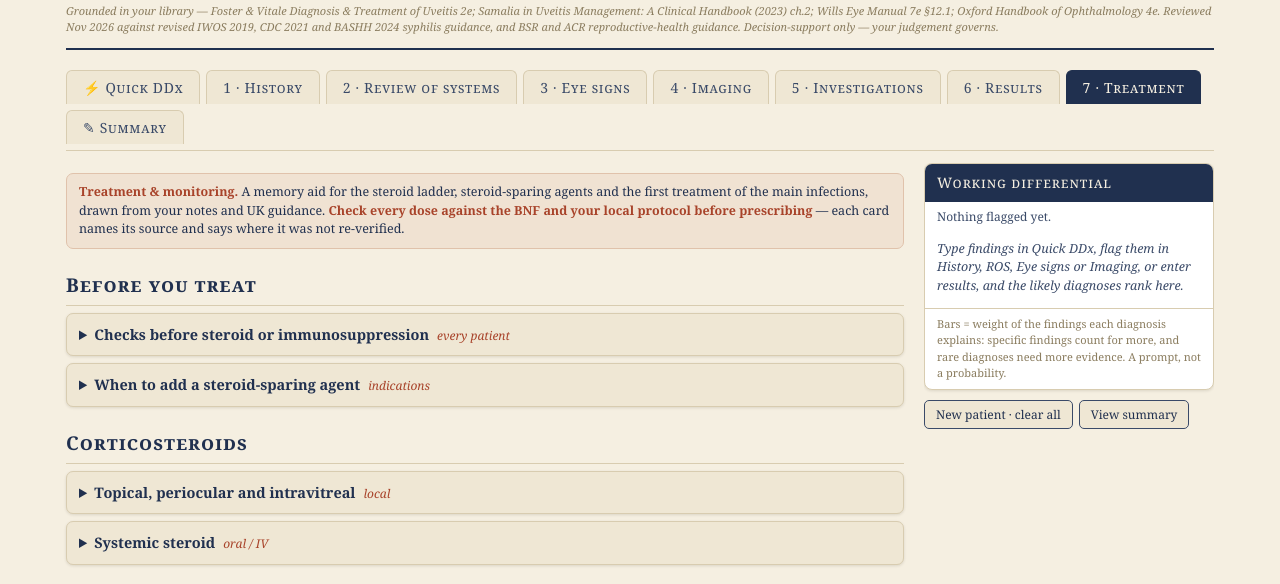
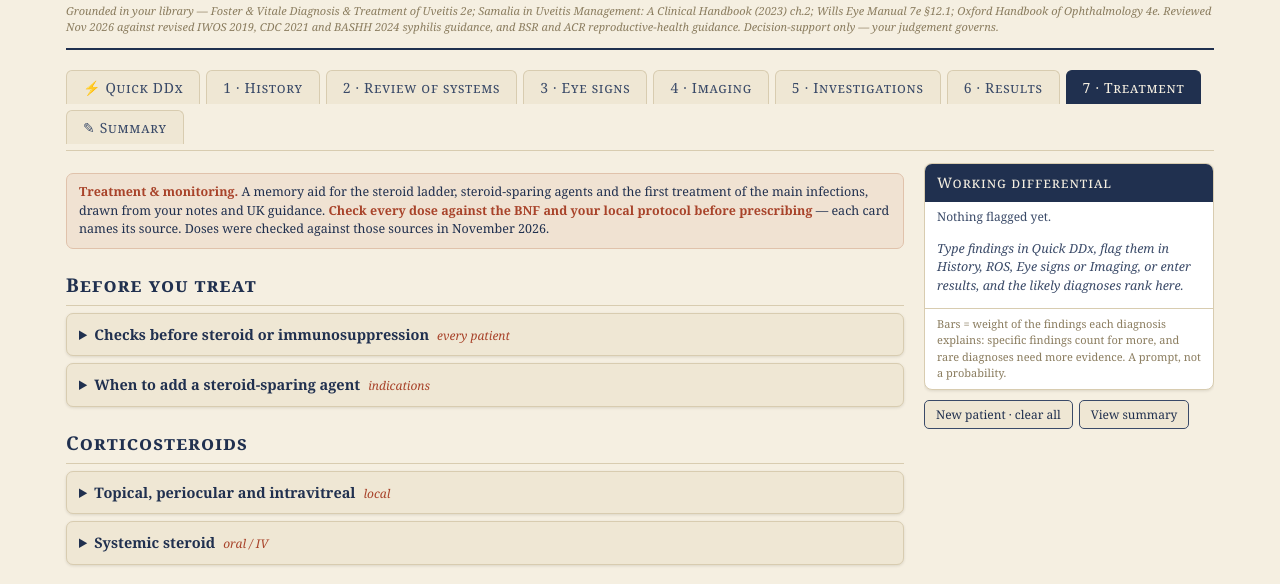
Before and after one commit to iklass-m/uveitis, a plain HTML site: page index.html in a window 1280 px wide. Both pictures are taken after a click on the button "7 · Treatment". Shown: the part 166-750 px from the top of the page. Drawn offline with Linux system fonts and the light colour scheme.

Commit message:
Treatment tab: verify doses against primary sources
- NICE TA460: full adalimumab criteria and stop rule; implant wording
- BSR 2025 csDMARD monitoring schedule and result actions replace 2017
- BSR 2022 pregnancy: methotrexate 1-month washout, paternal exposure,
  AZA/CsA/TAC compatibility
- MHRA 2018 mycophenolate contraception advice for men and women
- Tacrolimus dose and trough target (Luis 2021, Moorfields)
- CMV induction/intravitreal, endophthalmitis and antifungal doses
- Prednisolone: Jabs 2000 ceiling and flare rule; taper labelled as example
- IWOS 2019 lysozyme confirmed; handover updated; cache v12

Co-Authored-By: Claude Opus 5.5 <noreply@anthropic.com>

```diff
--- a/index.html
+++ b/index.html
@@ -331,7 +331,7 @@ body.onquick .mobjump{display:none!important}
       <div class="interp" id="interp"></div>
     </div>
     <div id="v-tx" class="view">
-      <div class="hint"><b>Treatment &amp; monitoring.</b> A memory aid for the steroid ladder, steroid-sparing agents and the first treatment of the main infections, drawn from your notes and UK guidance. <b>Check every dose against the BNF and your local protocol before prescribing</b> — each card names its source and says where it was not re-verified.</div>
+      <div class="hint"><b>Treatment &amp; monitoring.</b> A memory aid for the steroid ladder, steroid-sparing agents and the first treatment of the main infections, drawn from your notes and UK guidance. <b>Check every dose against the BNF and your local protocol before prescribing</b> — each card names its source. Doses were checked against those sources in November 2026.</div>
       <div id="txgrid"></div>
     </div>
     <div id="v-summary" class="view">
@@ -644,7 +644,7 @@ const ROS=[
    {q:"BCG vaccinated, or previous TB skin testing?", fu:["A BCG scar means a TST may be falsely positive — an IGRA is unaffected","Was a previous TST positive, and did anything follow from it?","Note the paradox: a NEGATIVE TST in a BCG-vaccinated or previously TST-positive patient indicates cutaneous anergy, which SUPPORTS sarcoidosis under the IWOS criteria"], exam:["Look for the BCG scar over the deltoid"], eye:["Interpretation only — no ocular sign"], dx:["TB","sarcoid"], tests:["IGRA first-line in low-prevalence settings; in ocular TB specifically consider adding a TST, as it may be more sensitive than IGRA","Document BCG status alongside any TST result"]}
  ]},
  {sys:"Obstetric & treatment-planning", note:"Not in the classic ROS but essential before you choose immunosuppression — from the questionnaire's pregnancy items.", items:[
-   {q:"Currently pregnant, breastfeeding, or planning pregnancy?", fu:["Last menstrual period, and a pregnancy test if there is any doubt","Planning conception in the next 6–12 months? Is a male patient planning to father a child? (BSR: paternal low-dose methotrexate, under 25 mg weekly, is compatible with conception, and ACR 2020 conditionally agrees — but the product licence and dermatology guidance still advise waiting 3 months after stopping, so say that guidance differs)","On, or likely to need, methotrexate, mycophenolate, cyclophosphamide or thalidomide (all teratogenic)?","Maternal methotrexate must stop before conception: most guidelines say 3 months, some say at least 1 month, and product licences say up to 6 — agree the washout with rheumatology and obstetrics","Uveitis often improves in pregnancy and flares postpartum — plan for that"],
+   {q:"Currently pregnant, breastfeeding, or planning pregnancy?", fu:["Last menstrual period, and a pregnancy test if there is any doubt","Planning conception in the next 6–12 months? Is a male patient planning to father a child? (BSR 2022: paternal low-dose methotrexate, up to 25 mg weekly, is compatible with conception, and ACR 2020 conditionally agrees — but the product licence and dermatology guidance still advise waiting 3 months after stopping, so say that guidance differs)","On, or likely to need, methotrexate, mycophenolate, cyclophosphamide or thalidomide (all teratogenic)?","Maternal methotrexate must stop before conception: BSR 2022 says at least 1 month before trying, switching to a pregnancy-compatible drug, with folic acid 5 mg daily continued to 12 weeks if it was taken within that month. Older guidance and the product licence say 3–6 months, so agree the plan with rheumatology and obstetrics","Uveitis often improves in pregnancy and flares postpartum — plan for that"],
     exam:["N/A — this is a planning decision"],
     eye:["Does not change the ocular picture, but governs safe treatment: avoid methotrexate, mycophenolate, cyclophosphamide; steroid, azathioprine, ciclosporin and some anti-TNF agents are comparatively safer"],
     dx:[], tests:["Pregnancy test before any teratogenic immunosuppression","Contraception counselling and washout planning","MDT with rheumatology and obstetrics"]}
@@ -911,49 +911,52 @@ const TX=[
   {t:"Topical, periocular and intravitreal", tag:"local", rows:[
     ["Topical","Prednisolone acetate 1% or dexamethasone 0.1%, up to hourly for severe anterior uveitis, with a cycloplegic; taper over weeks according to the cells. Check IOP at each visit."],
     ["Periocular","Triamcinolone 40 mg orbital floor or sub-Tenon, for CMO or unilateral intermediate/posterior disease. Not in infectious uveitis or scleritis with thinning."],
-    ["Implant","Dexamethasone 700 microgram intravitreal implant (Ozurdex). NICE TA460: active posterior-segment non-infectious uveitis with worsening vision and a risk of blindness. Lasts roughly 3–6 months."],
+    ["Implant","Dexamethasone 700 microgram intravitreal implant (Ozurdex). NICE TA460: adults with non-infectious posterior-segment uveitis, only if there is active inflammation and worsening vision with a risk of blindness. Lasts roughly 3–6 months."],
     ["Watch","IOP rise and cataract with every local route."]],
    src:"NICE TA460 (2017); Wills Eye Manual; check local injection protocol"},
   {t:"Systemic steroid", tag:"oral / IV", rows:[
-    ["Oral","Prednisolone 1 mg/kg/day (usual maximum 60–80 mg) until control, then taper: roughly 10 mg per week down to 40 mg, 5 mg per week to 20 mg, 2.5 mg per week to 10 mg, then slowly."],
+    ["Oral","Prednisolone up to 1 mg/kg/day, usually no more than 60 mg (Jabs 2000), until control. Add a steroid-sparing agent if there is no response to 60 mg within a few weeks."],
+    ["Taper","No guideline sets a fixed schedule. A common example: 10 mg every 1–2 weeks down to 40 mg, 5 mg every 1–2 weeks to 20 mg, 2.5 mg every 1–2 weeks to 10 mg, then 1–2.5 mg every 2–4 weeks; slower while a steroid-sparing agent is still taking effect. Flare at 10 mg or more: double the dose at which it flared and consider adding an immunosuppressant (Jabs 2000)."],
     ["IV","Methylprednisolone 500 mg–1 g daily for 3 days for sight-threatening disease (VKH, Behçet, serpiginous at the fovea, optic nerve involvement), then oral."],
     ["Protect","Bone protection (calcium/vitamin D, bisphosphonate by fracture risk), gastric protection if at risk, BP, glucose and weight at each visit, sick-day rules and steroid card."],
     ["Pneumocystis","Consider co-trimoxazole prophylaxis with prolonged high-dose steroid plus another immunosuppressant, or with alkylating agents (your notes)."]],
-   src:"Jabs DA et al 2000; your Notion notes; local steroid policy"}
- ]},
- {group:"Steroid-sparing agents", note:"UK monitoring for all of these (BSR 2017): FBC, creatinine/eGFR, ALT and albumin every 2 weeks until on a stable dose for 6 weeks, then monthly for 3 months, then at least every 12 weeks. The guideline was updated in 2025 — check the current schedule and your shared-care protocol.", cards:[
+   src:"Jabs DA et al, Am J Ophthalmol 2000;130:492–513 (dose ceiling, flare rule); the taper steps are an example, not a guideline; your Notion notes"}
+ ]},
+ {group:"Steroid-sparing agents", note:"UK blood monitoring (BSR 2025, which replaced 2017): FBC, U&amp;E/creatinine, ALT and/or AST, and albumin at week 2, then monthly for the first 3–6 months, then every 3 months; the interval can be lengthened after an individual risk review, and risk is reviewed at least yearly. Ciclosporin and tacrolimus: every 2 weeks until on a stable dose for 6 weeks, then monthly for 3 months (tacrolimus stays monthly long term). After any dose increase, one extra check at week 2. Methotrexate with leflunomide: monthly long term. Follow your shared-care protocol.", cards:[
   {t:"Methotrexate", tag:"antimetabolite", rows:[
-    ["Dose","7.5–25 mg ONCE WEEKLY, oral or subcutaneous, with folic acid (UK practice: 5 mg once weekly, on a different day). Takes 6–12 weeks to work."],
+    ["Dose","7.5–25 mg ONCE WEEKLY on an agreed day, oral or subcutaneous, with folic acid at least 5 mg once weekly, not on the methotrexate day (BSR 2025). Takes 6–12 weeks to work."],
     ["Baseline","FBC, U&amp;E, LFTs, hepatitis B and C (and HIV), chest X-ray. Ask about alcohol."],
-    ["Act on","Liver enzymes over twice normal on two occasions: reduce the dose. Falling white count or platelets, mouth ulcers, breathlessness or dry cough (pneumonitis): stop and review."],
-    ["Avoid","Pregnancy (teratogenic; washout advice varies from 1 to 6 months — agree with rheumatology/obstetrics), breastfeeding, significant renal or liver disease. Trimethoprim and co-trimoxazole are dangerous with methotrexate."]],
-   src:"Your Notion notes; BSR 2017 monitoring guideline; BNF"},
+    ["Act on","BSR 2025, same for all these drugs: ALT/AST over twice normal, neutrophils under 1.6, or platelets below normal. Big change from last time: pause the drug and contact rheumatology. Small change: look for another cause and repeat in 2 weeks; if it persists, discuss a dose reduction. Raised eosinophils on methotrexate: stop it and look for pneumonitis. Mouth ulcers, breathlessness or dry cough: stop and review."],
+    ["Avoid","Pregnancy: stop at least 1 month before trying to conceive and switch to a pregnancy-compatible drug (BSR 2022; the licence says longer, so agree with rheumatology and obstetrics). Men on up to 25 mg weekly need not stop (BSR 2022). Also avoid in breastfeeding and significant renal or liver disease. Trimethoprim and co-trimoxazole are dangerous with methotrexate."]],
+   src:"Your Notion notes; BSR csDMARD guideline 2025 (Rheumatology 2026;65:keaf522); BSR pregnancy guideline 2022 (doi 10.1093/rheumatology/keac551); BNF"},
   {t:"Mycophenolate mofetil", tag:"antimetabolite", rows:[
     ["Dose","500 mg twice daily, increasing to 1 g twice daily. 3 g daily carries more toxicity."],
     ["Baseline","FBC, U&amp;E, LFTs, hepatitis B/C, pregnancy test."],
     ["Act on","GI upset is common (split the dose or switch to mycophenolic acid). Leucopenia: reduce or stop."],
-    ["Avoid","Pregnancy: teratogenic. Two forms of contraception; stop at least 6 weeks before conception. Men: follow current MHRA advice."]],
-   src:"Your Notion notes; MHRA mycophenolate guidance; BNF"},
+    ["Avoid","Women: teratogenic. At least one reliable form of contraception (two preferred) before, during and for 6 weeks after treatment; switch at least 6 weeks before trying to conceive (MHRA 2018; BSR 2022). Men: the patient or his female partner should use reliable contraception during treatment and for at least 90 days after stopping (MHRA 2018), although BSR 2022 judges paternal exposure compatible with pregnancy."]],
+   src:"Your Notion notes; MHRA Drug Safety Update Feb 2018; BSR pregnancy guideline 2022; BNF"},
   {t:"Azathioprine", tag:"antimetabolite", rows:[
     ["Dose","1–3 mg/kg/day (commonly 2–2.5 mg/kg). Check TPMT before starting: low activity needs a reduced dose, absent activity means do not use."],
     ["Interactions","Allopurinol or febuxostat: reduce the azathioprine dose to about a quarter, or avoid."],
     ["Act on","Liver enzymes over 1.5 times normal: reduce by 25–50 mg/day and recheck in 2 weeks; marked rise: stop. Leucopenia: reduce or stop."],
-    ["Pregnancy","Compatible with pregnancy in standard doses (BSR)."]],
+    ["Pregnancy","Compatible throughout pregnancy and breastfeeding, and in fathers (BSR 2022)."]],
    src:"Your Notion notes; BSR guidance; BNF"},
   {t:"Ciclosporin", tag:"calcineurin inhibitor", rows:[
     ["Dose","2–5 mg/kg/day in two divided doses. Brands are not interchangeable — prescribe by brand."],
     ["Monitor","BP and creatinine every 2 weeks at first, then monthly. Creatinine up 30% from baseline: reduce the dose; if it stays up, stop."],
     ["Adverse","Nephrotoxicity, hypertension, gum hypertrophy, hirsutism, tremor. Many drug interactions (macrolides, azoles, grapefruit)."],
-    ["Pregnancy","May be continued in pregnancy at the lowest effective dose (BSR)."]],
+    ["Pregnancy","Compatible throughout pregnancy, with monitoring of BP, renal function, glucose and drug levels (BSR 2022)."]],
    src:"Your Notion notes; BNF"},
   {t:"Tacrolimus", tag:"calcineurin inhibitor", rows:[
-    ["Dose","Roughly 0.03–0.08 mg/kg/day in two divided doses, adjusted to trough level. Prescribe by brand."],
+    ["Dose","Usually 2–4 mg a day in two divided doses (Moorfields series: median 3 mg, range 1–8 mg), adjusted to a trough level of 5–10 ng/mL; control was better with troughs of 5 or more. Prescribe by brand."],
     ["Monitor","BP, creatinine, potassium, glucose and trough levels."],
-    ["Adverse","Nephrotoxicity, hypertension, tremor, diabetes, neurotoxicity."]],
-   src:"Murphy CC et al, Arch Ophthalmol 2005;123:634–41; BNF. Dose not verified in this review — check before use."},
+    ["Adverse","Nephrotoxicity, hypertension, tremor, diabetes, neurotoxicity. Fewer adverse effects than ciclosporin for similar efficacy (Murphy 2005)."],
+    ["Pregnancy","Compatible throughout pregnancy, with monitoring of BP, renal function, glucose and drug levels (BSR 2022)."]],
+   src:"Luis J et al, Ocul Immunol Inflamm 2021 (Moorfields; doi 10.1080/09273948.2021.1930063); Murphy CC et al, Arch Ophthalmol 2005;123:634–41; BSR 2025 monitoring"},
   {t:"Adalimumab", tag:"anti-TNF", rows:[
     ["Dose","80 mg subcutaneously, then 40 mg every 2 weeks starting 1 week later. May go to weekly if control is incomplete (your notes)."],
-    ["NICE TA460","Adults with active posterior-segment non-infectious uveitis, inadequate response or intolerance to immunosuppressants, disease in both eyes (or one eye with poor vision in the other) or systemic disease, and worsening vision with a high risk of blindness. Check the full criteria and stopping rules on the NICE page."],
+    ["NICE TA460","Adults with non-infectious posterior-segment uveitis and an inadequate response to steroid, only if ALL of: active inflammation; inadequate response or intolerance to immunosuppressants; systemic disease or both eyes affected (or one eye, if the other sees poorly); worsening vision with a high risk of blindness (for example, like that of macular oedema)."],
+    ["NICE stop rule","Stop if ANY of: new active chorioretinal or retinal vascular inflammatory lesions; a 2-step rise in vitreous haze or AC cells; best corrected acuity worse by 3 lines or 15 letters or more."],
     ["Before","IGRA and chest X-ray, hepatitis B/C, HIV, varicella status, MRI brain if any demyelination risk (intermediate uveitis). No live vaccines."],
     ["Avoid","Demyelinating disease, moderate–severe heart failure, active infection, untreated latent TB."]],
    src:"VISUAL I/II (Jaffe GJ et al, NEJM 2016; Nguyen QD et al, Lancet 2016); NICE TA460; your Notion notes"},
@@ -975,7 +978,7 @@ const TX=[
     ["Intravitreal","Foscarnet 2.4 mg/0.1 mL (or ganciclovir 2 mg/0.1 mL) as an adjunct, repeated as needed. Send aqueous for PCR at the same time."],
     ["Then","Oral valaciclovir 1 g three times daily for at least 6 weeks to 3 months, to protect the fellow eye."],
     ["Steroid","Oral prednisolone only after 24–48 hours of antiviral. Watch for retinal detachment."]],
-   src:"AAO Ophthalmic Technology Assessment, Schoenberger SD et al, Ophthalmology 2017;124:382–92. Intravitreal doses from standard practice — confirm with pharmacy."},
+   src:"Schoenberger SD et al, AAO report, Ophthalmology 2017;124:382–92 (doi 10.1016/j.ophtha.2016.11.007): oral valaciclovir gives aciclovir levels like IV, and adding intravitreal foscarnet may work better than systemic treatment alone. The intravitreal doses are the ones in common use; make them up with pharmacy."},
   {t:"Toxoplasma retinochoroiditis", tag:"", rows:[
     ["Who","Treat lesions threatening the macula or disc, large lesions, marked vitritis, and anyone immunosuppressed. Small peripheral lesions in the immunocompetent can be observed."],
     ["Options","Co-trimoxazole 960 mg twice daily; or azithromycin 500 mg daily; or pyrimethamine + sulfadiazine + folinic acid. Usually 4–6 weeks."],
@@ -983,10 +986,10 @@ const TX=[
     ["Steroid","Oral prednisolone only with antiparasitic cover, started 1–3 days after it. Never steroid alone, and no periocular depot steroid."]],
    src:"Soheilian M et al, Ophthalmology 2011;118:134–41; AAO management of ocular toxoplasmosis; Wills Eye Manual"},
   {t:"CMV retinitis", tag:"immunosuppressed", rows:[
-    ["Induction","Valganciclovir 900 mg twice daily for 21 days, then 900 mg once daily. Monitor FBC (neutropenia)."],
-    ["Intravitreal","Ganciclovir 2 mg/0.1 mL or foscarnet 2.4 mg/0.1 mL for sight-threatening lesions."],
+    ["Induction","Valganciclovir 900 mg twice daily with food for 14–21 days, then 900 mg once daily as maintenance (adjust for renal function). Alternatives: IV ganciclovir 5 mg/kg twice daily, or IV foscarnet. Monitor FBC (neutropenia); with foscarnet, renal function and electrolytes."],
+    ["Intravitreal","Ganciclovir 2 mg/0.1 mL (some use up to 4 mg) or foscarnet 2.4 mg/0.1 mL, 1–4 doses over 7–10 days, together with systemic treatment, for lesions near the macula or disc."],
     ["Also","Treat the immune deficit with the HIV or transplant team. Watch for immune recovery uveitis."]],
-   src:"Standard HIV opportunistic-infection guidance; BNF. Not re-verified in this review."},
+   src:"US HIV opportunistic-infection guidelines (clinicalinfo.hiv.gov) and EACS guidelines; BNF. Systemic treatment alongside injections lowers the risk to the other eye and of systemic CMV."},
   {t:"Ocular syphilis", tag:"treat as neurosyphilis", rows:[
     ["First line","Procaine penicillin 1.8–2.4 MU IM daily plus probenecid 500 mg four times daily for 14 days; or benzylpenicillin 1.8–2.4 g IV every 4 hours for 14 days."],
     ["Alternatives","Ceftriaxone 2 g IM/IV daily 10–14 days; doxycycline 200 mg twice daily 28 days; amoxicillin 2 g three times daily + probenecid 500 mg four times daily 28 days."],
@@ -999,10 +1002,10 @@ const TX=[
     ["Before biologics","Latent TB must be treated before anti-TNF."]],
    src:"Your Notion notes (BCSC); COTS consensus guidelines (Agrawal R et al, Ophthalmology 2021)"},
   {t:"Endophthalmitis", tag:"same day", rows:[
-    ["Tap and inject","Vitreous sample, then intravitreal vancomycin 1 mg/0.1 mL and ceftazidime 2 mg/0.1 mL (amikacin 0.4 mg/0.1 mL if penicillin-allergic)."],
-    ["Fungal","Amphotericin B 5–10 micrograms/0.1 mL or voriconazole 100 micrograms/0.1 mL, with systemic antifungal and blood cultures."],
+    ["Tap and inject","Vitreous sample, then intravitreal vancomycin 1 mg/0.1 mL and ceftazidime 2.25 mg/0.1 mL (some UK kits make 2 mg/0.1 mL). Amikacin 0.4 mg/0.1 mL if ceftazidime cannot be used; it carries a risk of macular infarction."],
+    ["Fungal","Amphotericin B 5–10 micrograms/0.1 mL or voriconazole 50–100 micrograms/0.1 mL, with systemic antifungal and blood cultures."],
     ["Vitrectomy","Early vitrectomy if vision is perception of light only (EVS), or no response at 48 hours."]],
-   src:"Endophthalmitis Vitrectomy Study, Arch Ophthalmol 1995; ESCRS endophthalmitis guidelines. Confirm doses with pharmacy."}
+   src:"Endophthalmitis Vitrectomy Study, Arch Ophthalmol 1995; Relhan N et al, Retina 2017;37:811–8 (dose table). Make up with pharmacy or your unit kit."}
  ]}
 ];
 
--- a/sw.js
+++ b/sw.js
@@ -1,7 +1,7 @@
 /* Uveitis Workup - offline service worker.
    Pages: network-first, so a phone that is online always gets the latest version;
    offline it falls back to the cached copy. Icons/manifest: cache-first. */
-const CACHE = 'uveitis-v11';
+const CACHE = 'uveitis-v12';
 const ASSETS = ['./','./index.html','./manifest.webmanifest',
   './icon-192.png','./icon-512.png','./icon-maskable-512.png','./apple-touch-icon.png'];
 
```
Also changed, not shown: 1 other file.
